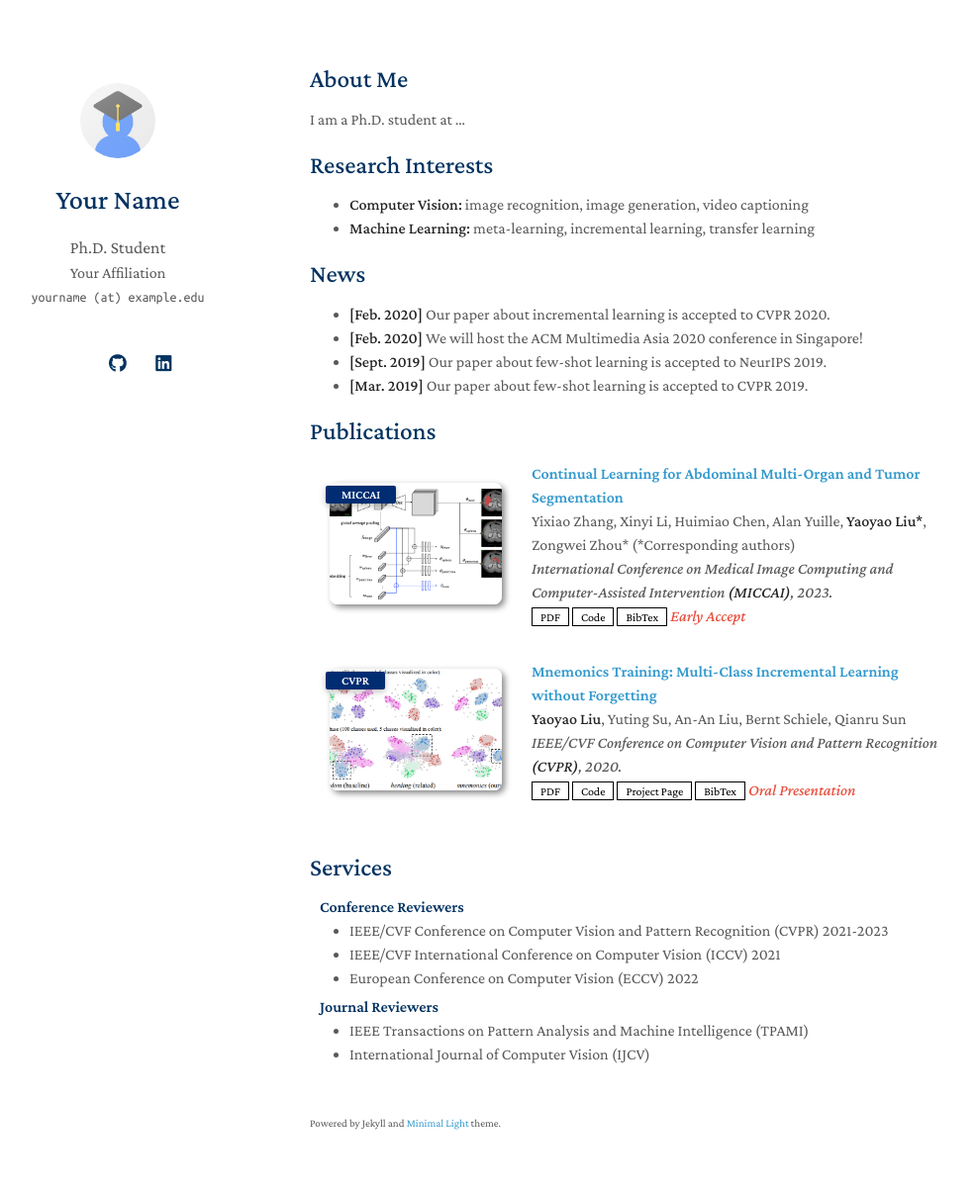
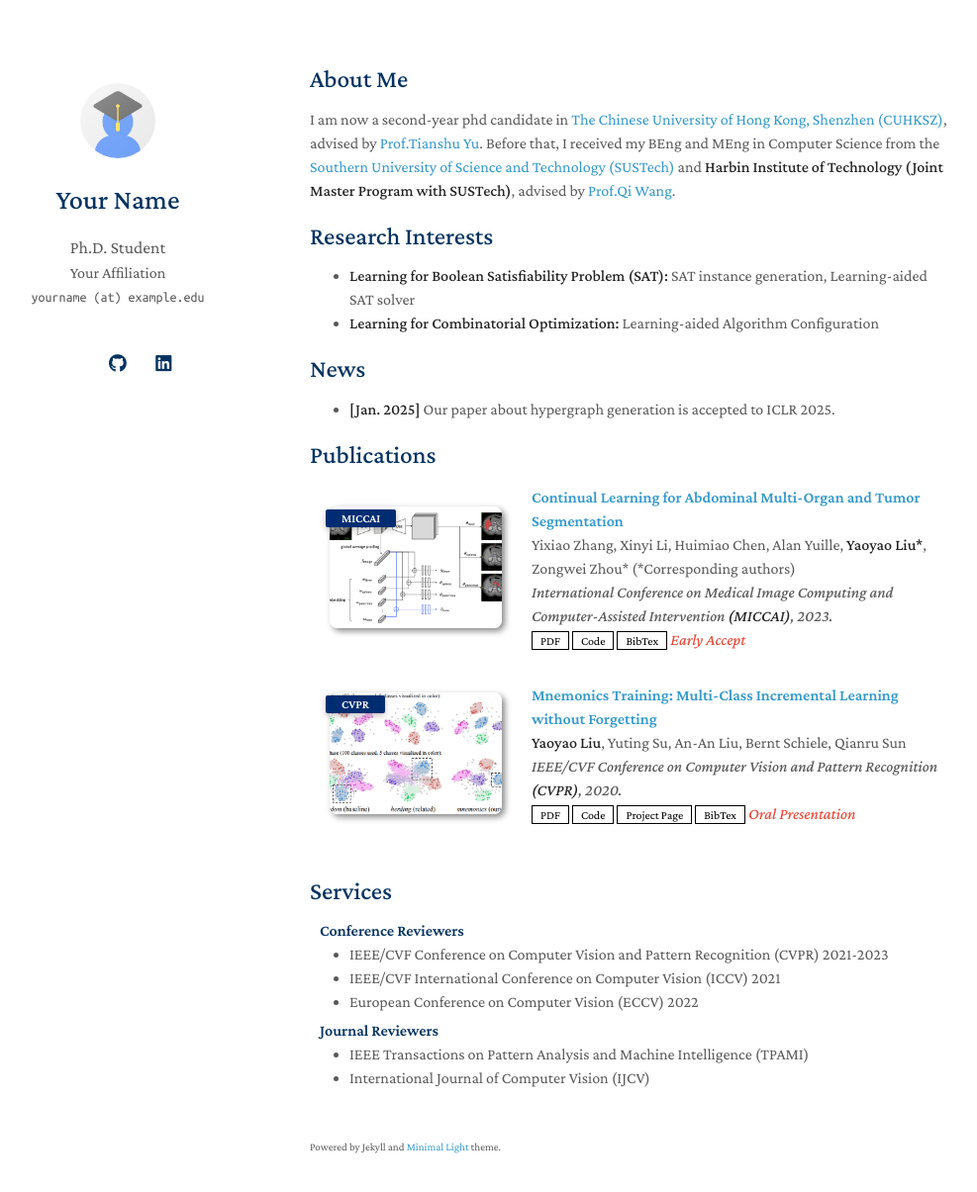
Before and after one commit to markwwen/markwwen.github.io, a Jekyll site: the page built from index.md, in a window 1280 px wide and 1240 px high. Shown: the top 1205 px of the window at 99% size, without its empty margins (157-1144 px from the left). Built offline with Jekyll 4.4.1, drawn with Linux system fonts in a browser that asks for light colours; a style sheet for code colours, icons or effects is not loaded; our own code applies the rules of GitHub Pages for plain Markdown files.

Commit message:
update reademe

```diff
--- a/index.md
+++ b/index.md
@@ -4,19 +4,17 @@ layout: homepage
 
 ## About Me
 
-I am a Ph.D. student at ...
+I am now a second-year phd candidate in [The Chinese University of Hong Kong, Shenzhen (CUHKSZ)](https://www.cuhk.edu.cn/), advised by [Prof.Tianshu Yu](https://mypage.cuhk.edu.cn/academics/yutianshu/). Before that, I received my BEng and MEng in Computer Science from the [Southern University of Science and Technology (SUSTech)](https://sustech.edu.cn/) and [**Harbin Institute of Technology (Joint Master Program with SUSTech)**](https://www.hit.edu.cn/), advised by [Prof.Qi Wang](https://cse.sustech.edu.cn/faculty/~wangqi/).
+
 
 ## Research Interests
 
-- **Computer Vision:** image recognition, image generation, video captioning
-- **Machine Learning:** meta-learning, incremental learning, transfer learning
+- **Learning for Boolean Satisfiability Problem (SAT):** SAT instance generation, Learning-aided SAT solver
+- **Learning for Combinatorial Optimization:** Learning-aided Algorithm Configuration
 
 ## News
 
-- **[Feb. 2020]** Our paper about incremental learning is accepted to CVPR 2020.
-- **[Feb. 2020]** We will host the ACM Multimedia Asia 2020 conference in Singapore!
-- **[Sept. 2019]** Our paper about few-shot learning is accepted to NeurIPS 2019.
-- **[Mar. 2019]** Our paper about few-shot learning is accepted to CVPR 2019.
+- **[Jan. 2025]** Our paper about hypergraph generation is accepted to ICLR 2025.
 
 {% include_relative _includes/publications.md %}
 
```
